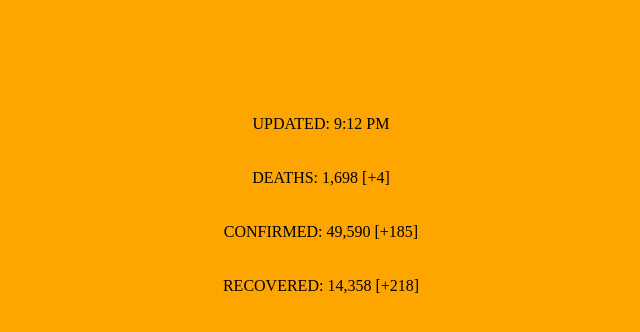
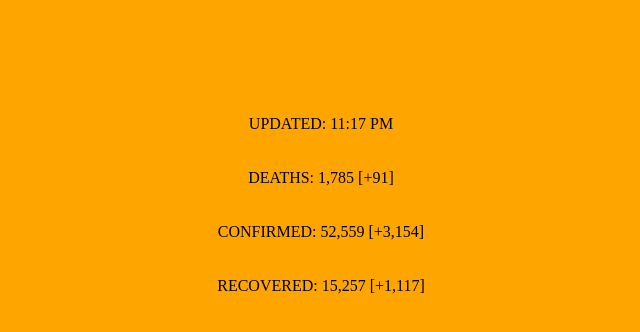
Before and after one commit to ANKUSH-JPG/corona-devops, a plain HTML site: page index.html in a window 1280 px wide. Shown: the full height of the page, 319-959 px from the left. Drawn offline with Linux system fonts and the light colour scheme.

Commit message:
updated 11:19

```diff
--- a/index.html
+++ b/index.html
@@ -11,10 +11,10 @@
 
 <br><BR>
 
-<div id="updated"><CENTER>UPDATED: 9:12 PM</center></div><BR><BR>
-<div id="death"><CENTER>DEATHS: 1,698 [+4] </center></div><BR><BR>
-<div id="CONFIRMED"><CENTER>CONFIRMED: 49,590 [+185] </center></div><BR><BR>
-<div id="RECOVERED"><CENTER>RECOVERED: 14,358 [+218] </center></div><BR><BR>
+<div id="updated"><CENTER>UPDATED: 11:17 PM</center></div><BR><BR>
+<div id="death"><CENTER>DEATHS: 1,785 [+91] </center></div><BR><BR>
+<div id="CONFIRMED"><CENTER>CONFIRMED: 52,559 [+3,154] </center></div><BR><BR>
+<div id="RECOVERED"><CENTER>RECOVERED: 15,257 [+1,117] </center></div><BR><BR>
 </section>
 
 </body>
```
